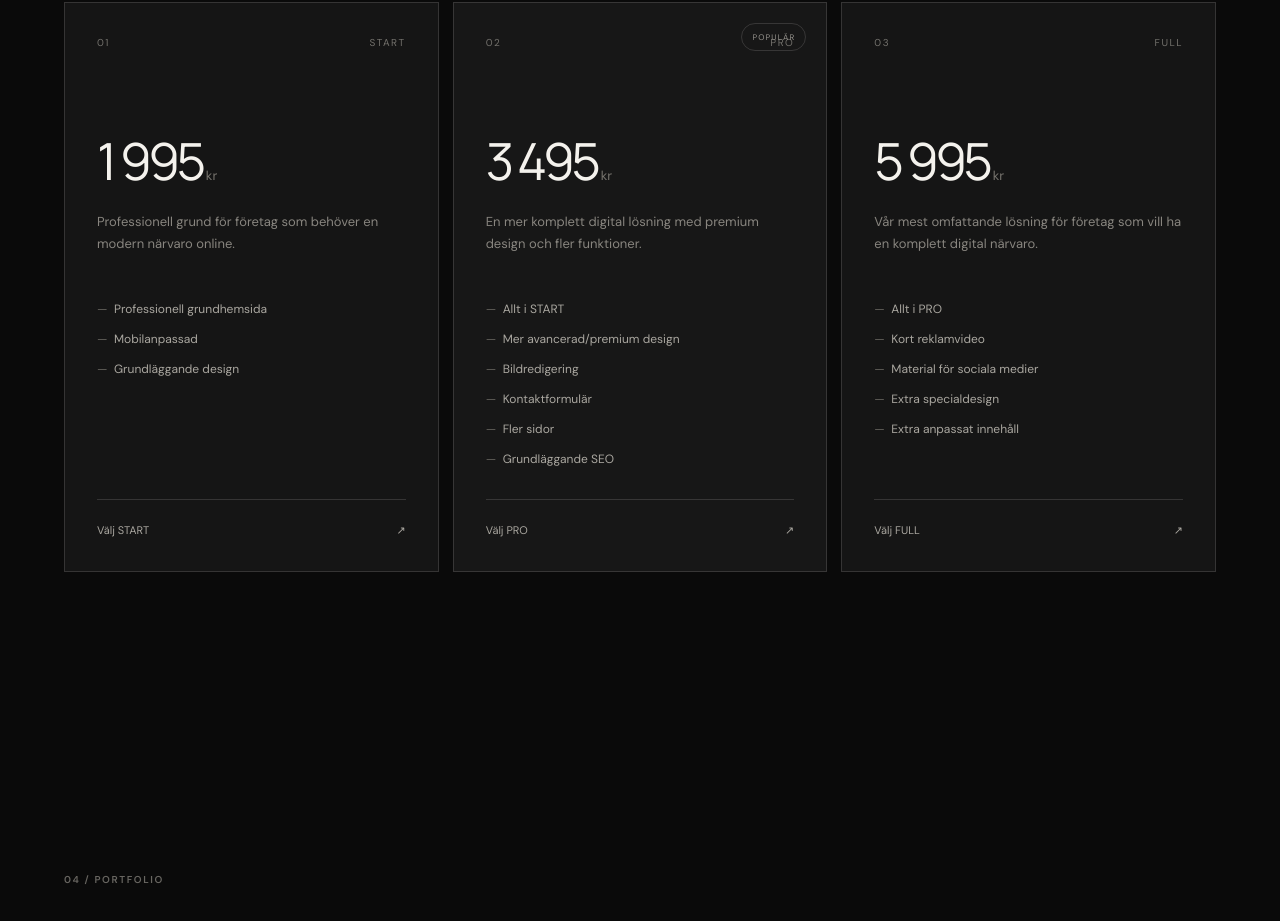
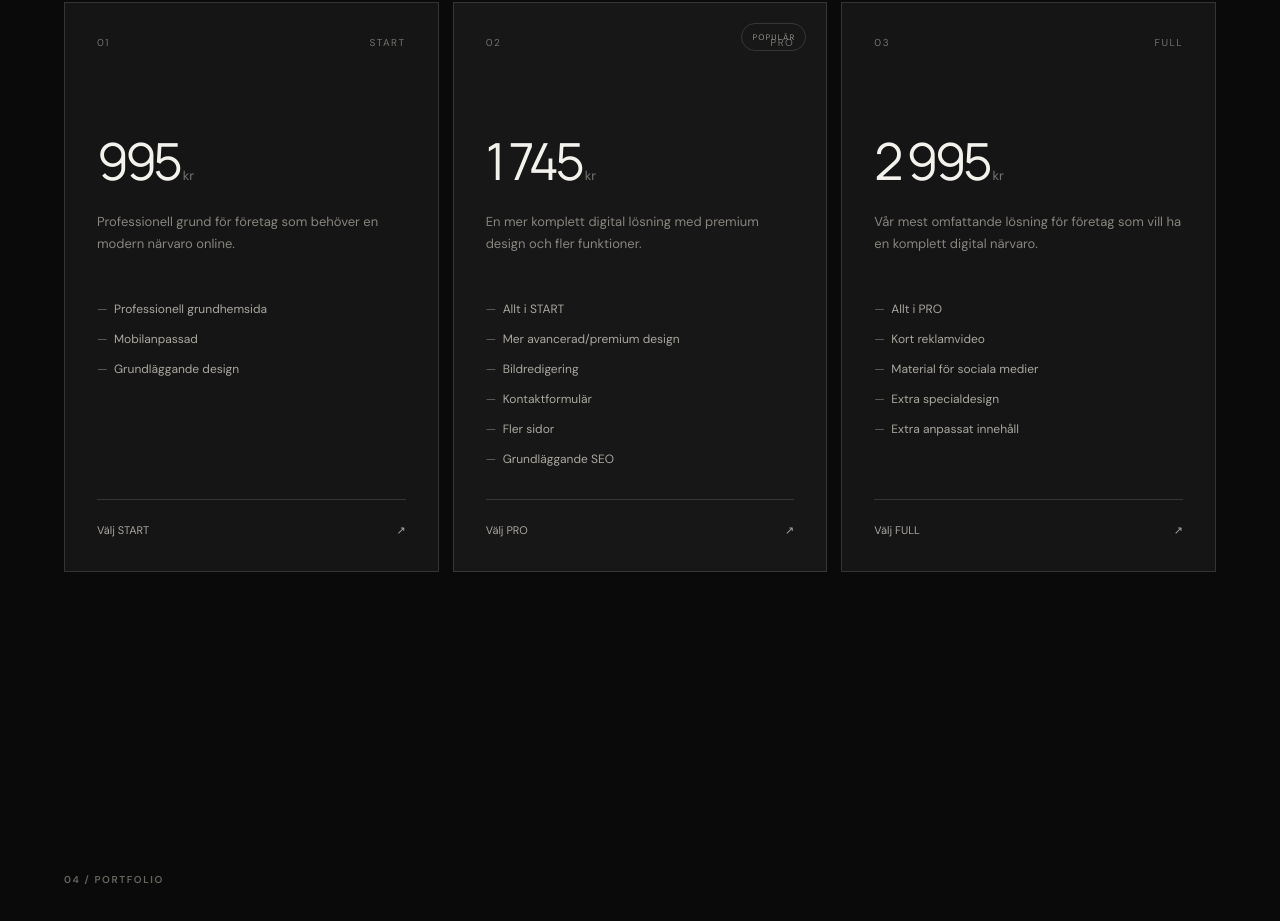
Before and after one commit to kontaktnorthdigitalstudio-hash/north-digital-studio, a plain HTML site: page index.html in a window 1280 px wide. Shown: the part 3057-3978 px from the top of the page. Drawn offline with Linux system fonts and the light colour scheme; a script that the page names is missing.

Commit message:
Add files via upload

```diff
--- a/index.html
+++ b/index.html
@@ -261,7 +261,7 @@
                     </div>
 
                     <div class="package-price">
-                        1 995<span> kr</span>
+                        995<span> kr</span>
                     </div>
 
                     <p class="package-description">
@@ -305,7 +305,7 @@
                     </div>
 
                     <div class="package-price">
-                        3 495<span> kr</span>
+                        1 745<span> kr</span>
                     </div>
 
                     <p class="package-description">
@@ -348,7 +348,7 @@
                     </div>
 
                     <div class="package-price">
-                        5 995<span> kr</span>
+                        2 995<span> kr</span>
                     </div>
 
                     <p class="package-description">
```
